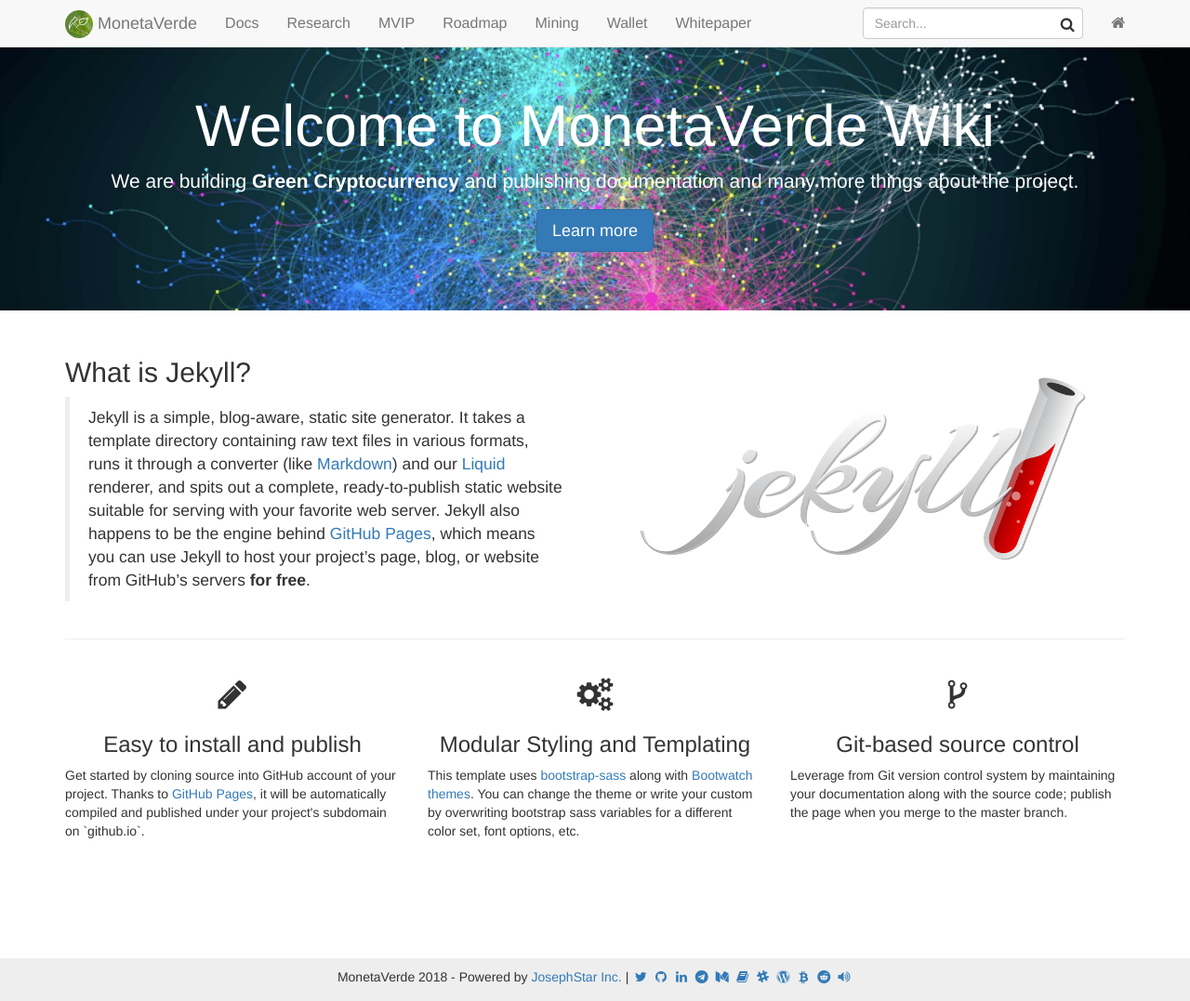
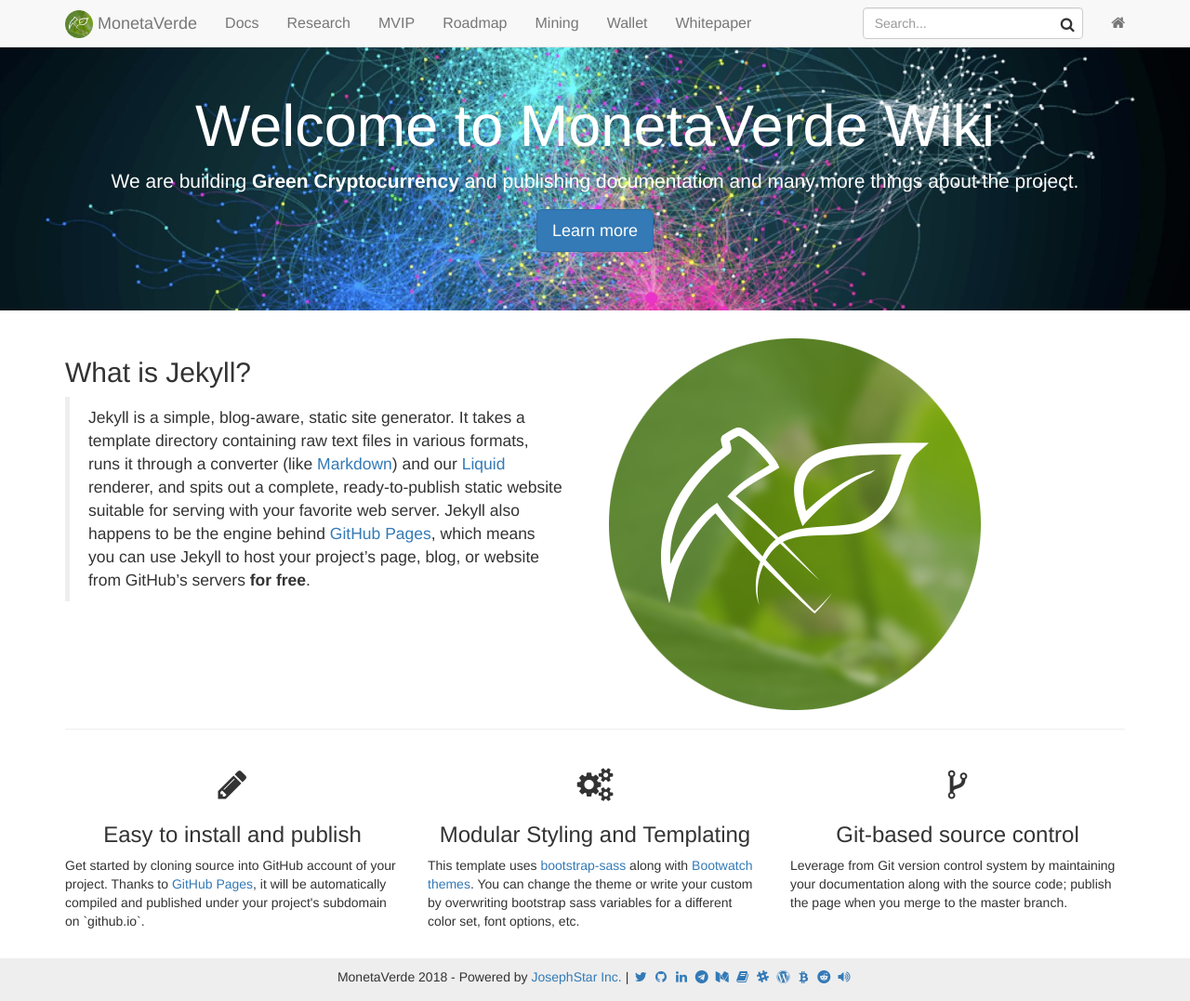
Before and after one commit to ammogcoder/www, a Jekyll site: the page built from index.html, in a window 1280 px wide and 1077 px high. Shown: the whole window at 93% size. Built offline with Jekyll 4.4.1, drawn with Linux system fonts in a browser that asks for light colours; nearby versions of some CDN libraries.

Commit message:
Update index.html

```diff
--- a/index.html
+++ b/index.html
@@ -29,7 +29,7 @@
             </blockquote>
         </div>
         <div class="col-md-6 text-center">
-            <img src="img/jekyll-dark.png" alt="" class="img-responsive">
+            <img src="img/monetaverde.png" alt="" class="img-responsive">
         </div>
     </div>
 
```
